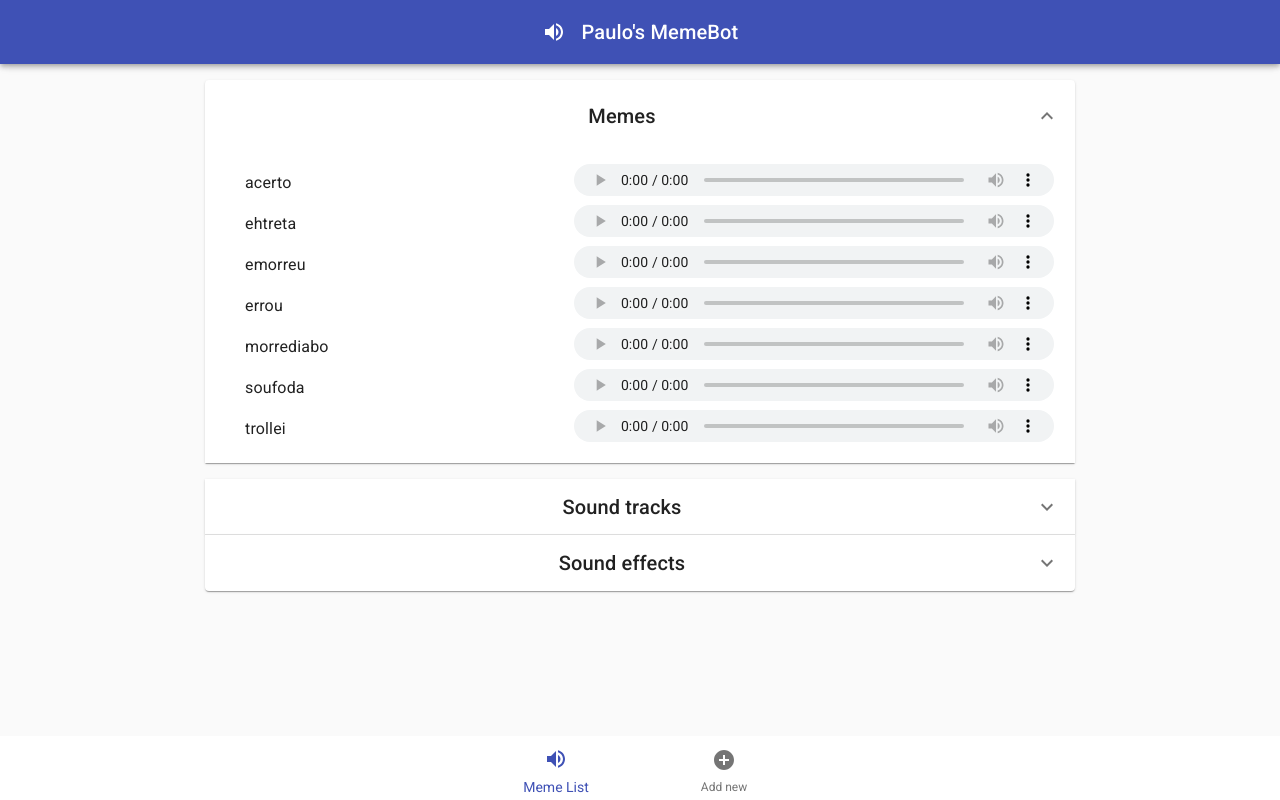
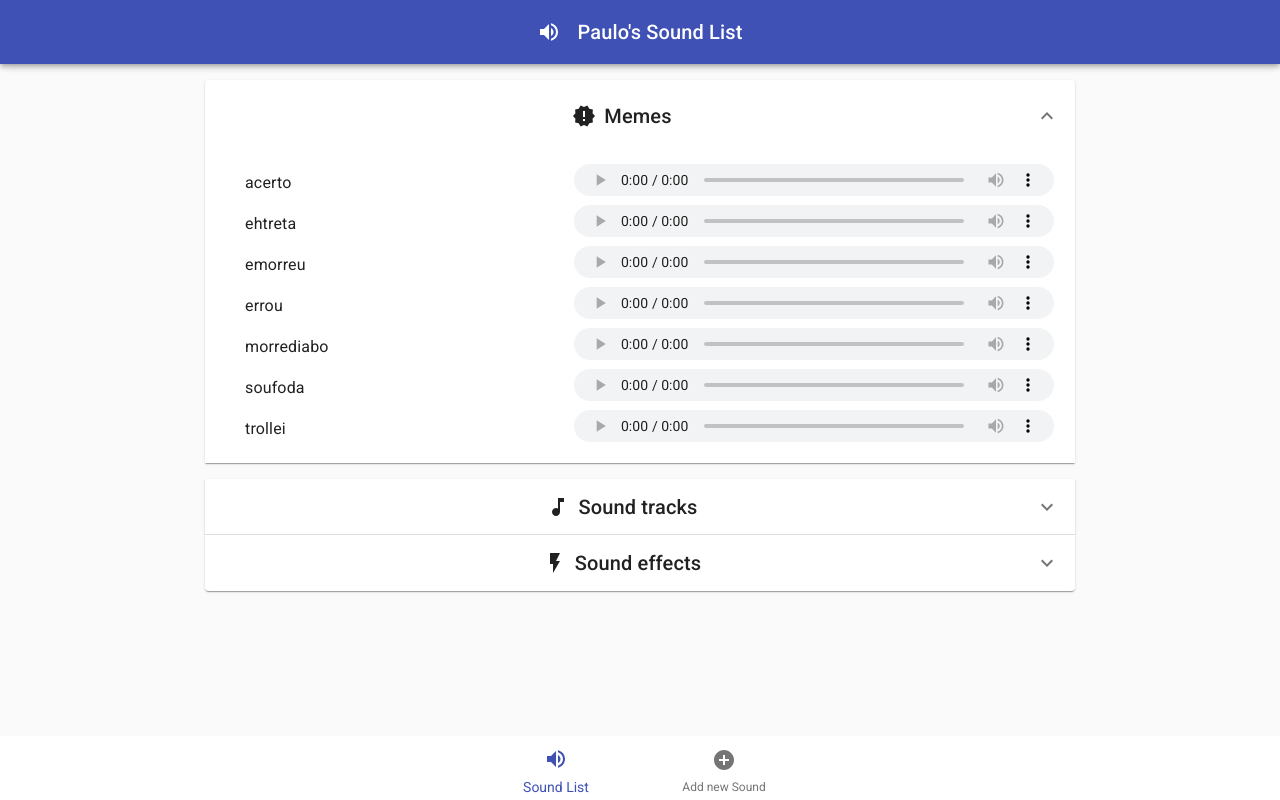
Before and after one commit to pxcx/meme-list, a React (Create React App) app: page / in a window 1280 px wide. Built offline with nearby package versions, Linux system fonts and the light colour scheme.

Commit message:
1st version of UI finished

```diff
--- /dev/null
+++ b/src/components/AddSoundForm/index.tsx
@@ -0,0 +1,16 @@
+import React from 'react';
+
+import { Typography } from '@material-ui/core';
+
+const AddSoundForm: React.FC = () => {
+  return <React.Fragment>
+    <Typography variant="h4" style={{textAlign: 'center', margin: '2rem 0'}}>
+      Lamentamos!
+    </Typography>
+    <Typography style={{textAlign: 'center'}}>
+      Esta página ainda não está pronta
+    </Typography>
+  </React.Fragment>;
+}
+
+export default AddSoundForm;
--- a/src/components/AppFooter/index.tsx
+++ b/src/components/AppFooter/index.tsx
@@ -5,9 +5,12 @@ import AddCircleIcon from '@material-ui/icons/AddCircle';
 
 import styles from './styles.module.css';
 
-const AppFooter: React.FC = () => {
-  const [tab, setTab] = React.useState(0);
+interface OwnProps {
+  tab: Number;
+  setTab: Function;
+}
 
+const AppFooter: React.FC<OwnProps> = ({tab, setTab}) => {
   return (
     <BottomNavigation
       value={tab}
@@ -17,8 +20,8 @@ const AppFooter: React.FC = () => {
       showLabels
       className={styles.container}
     >
-      <BottomNavigationAction label="Meme List" icon={<VolumeUpIcon />} />
-      <BottomNavigationAction label="Add new" icon={<AddCircleIcon />} />
+      <BottomNavigationAction label="Sound List" icon={<VolumeUpIcon />} />
+      <BottomNavigationAction label="Add new Sound" icon={<AddCircleIcon />} />
     </BottomNavigation>
   );
 }
--- a/src/components/AppHeader/index.tsx
+++ b/src/components/AppHeader/index.tsx
@@ -9,7 +9,7 @@ const AppHeader: React.FC = () => {
     <AppBar position="fixed">
       <Toolbar>
         <Typography variant="h6" className={styles.title}>
-          <VolumeUpIcon className={styles.titleIcon} />Paulo's MemeBot
+          <VolumeUpIcon className={styles.titleIcon} />Paulo's Sound List
         </Typography>
       </Toolbar>
     </AppBar>
--- /dev/null
+++ b/src/components/SoundAccordion/index.tsx
@@ -0,0 +1,64 @@
+import React from 'react';
+import { Accordion, AccordionDetails, AccordionSummary, Typography } from '@material-ui/core';
+import ExpandMoreIcon from '@material-ui/icons/ExpandMore';
+import MusicNoteIcon from '@material-ui/icons/MusicNote';
+import NewReleasesIcon from '@material-ui/icons/NewReleases';
+import FlashOnIcon from '@material-ui/icons/FlashOn';
+
+import styles from './styles.module.css';
+
+import SoundList from '../../components/SoundList';
+
+interface OwnProps {
+  memes: string[];
+  soundTracks: string[];
+  sfx: string[];
+}
+
+const SoundAccordion: React.FC<OwnProps> = ({memes, soundTracks, sfx}) => {
+  const [expanded, setExpanded] = React.useState('meme');
+
+  const handleChange = (panel: string) => (
+    event: React.ChangeEvent<{}>,
+    isExpanded : boolean
+  ) => {
+    setExpanded(isExpanded ? panel : '');
+  };
+
+  return (
+    <React.Fragment>
+      <Accordion expanded={expanded==='meme'} onChange={handleChange('meme')}>
+        <AccordionSummary expandIcon={<ExpandMoreIcon />}>
+          <Typography variant="h6" className={styles.title}>
+            <NewReleasesIcon />Memes
+          </Typography>
+        </AccordionSummary>
+        <AccordionDetails>
+          <SoundList audios={memes} />
+        </AccordionDetails>
+      </Accordion>
+      <Accordion expanded={expanded==='trks'} onChange={handleChange('trks')}>
+        <AccordionSummary expandIcon={<ExpandMoreIcon />}>
+          <Typography variant="h6" className={styles.title}>
+            <MusicNoteIcon />Sound tracks
+          </Typography>
+        </AccordionSummary>
+        <AccordionDetails>
+          <SoundList audios={soundTracks} />
+        </AccordionDetails>
+      </Accordion>
+      <Accordion expanded={expanded==='sfx'} onChange={handleChange('sfx')}>
+        <AccordionSummary expandIcon={<ExpandMoreIcon />}>
+          <Typography variant="h6" className={styles.title}>
+            <FlashOnIcon />Sound effects
+          </Typography>
+        </AccordionSummary>
+        <AccordionDetails>
+          <SoundList audios={sfx} />
+        </AccordionDetails>
+      </Accordion>
+    </React.Fragment>
+  );
+}
+
+export default SoundAccordion;
--- /dev/null
+++ b/src/components/SoundAccordion/styles.module.css
@@ -0,0 +1,11 @@
+.title {
+  flex-grow: 1;
+  text-align: center;
+  display: flex;
+  align-items: center;
+  justify-content: center;
+}
+
+.title svg {
+  margin-right: 0.5rem;
+}
--- a/src/components/SoundList/index.tsx
+++ b/src/components/SoundList/index.tsx
@@ -5,19 +5,11 @@ import styles from './styles.module.css';
 
 import AudioPlayer from '../AudioPlayer';
 
+interface OwnProps {
+  audios: string[];
+}
 
-const SoundList: React.FC = () => {
-
-  const audios = [
-    'acerto.mp3',
-    'ehtreta.mp3',
-    'emorreu.mp3',
-    'errou.mp3',
-    'morrediabo.mp3',
-    'soufoda.mp3',
-    'trollei.mp3',
-  ]
-
+const SoundList: React.FC<OwnProps> = ({audios}) => {
   return (
       <Container className={styles.container}>
       {
--- a/src/containers/App/index.tsx
+++ b/src/containers/App/index.tsx
@@ -1,22 +1,37 @@
 import React from 'react';
-import { Accordion, AccordionDetails, AccordionSummary, Container, Grid, Typography } from '@material-ui/core';
-import ExpandMoreIcon from '@material-ui/icons/ExpandMore';
+import { Container, Grid } from '@material-ui/core';
 
 import styles from './styles.module.css';
 
-import SoundList from '../../components/SoundList';
 import AppHeader from '../../components/AppHeader';
 import AppFooter from '../../components/AppFooter';
+import SoundAccordion from '../../components/SoundAccordion';
+import AddSoundForm from '../../components/AddSoundForm';
 
 function App() {
-  const [expanded, setExpanded] = React.useState('meme');
+  const [tab, setTab] = React.useState(0);
 
-  const handleChange = (panel: string) => (
-    event: React.ChangeEvent<{}>,
-    isExpanded : boolean
-  ) => {
-    setExpanded(isExpanded ? panel : '');
-  };
+  const memes = [
+    'acerto.mp3',
+    'ehtreta.mp3',
+    'emorreu.mp3',
+    'errou.mp3',
+    'morrediabo.mp3',
+    'soufoda.mp3',
+    'trollei.mp3',
+  ];
+
+  const soundsTracks = [
+    'triste.mp3',
+    'feliz.mp3',
+    'suspense.mp3'
+  ];
+
+  const sfx = [
+    'grilo.mp3',
+    'breaking_news.mp3',
+    'explosao.mp3'
+  ];
 
   return (
     <Container className={styles.app}>
@@ -25,33 +40,18 @@ function App() {
           <AppHeader />
         </Grid>
         <Grid item xs={12} className={styles.container}>
-          <Accordion expanded={expanded==='meme'} onChange={handleChange('meme')}>
-            <AccordionSummary expandIcon={<ExpandMoreIcon />}>
-              <Typography variant="h6" className={styles.title}>Memes</Typography>
-            </AccordionSummary>
-            <AccordionDetails>
-              <SoundList />
-            </AccordionDetails>
-          </Accordion>
-          <Accordion expanded={expanded==='trks'} onChange={handleChange('trks')}>
-            <AccordionSummary expandIcon={<ExpandMoreIcon />}>
-              <Typography variant="h6" className={styles.title}>Sound tracks</Typography>
-            </AccordionSummary>
-            <AccordionDetails>
-              <SoundList />
-            </AccordionDetails>
-          </Accordion>
-          <Accordion expanded={expanded==='sfx'} onChange={handleChange('sfx')}>
-            <AccordionSummary expandIcon={<ExpandMoreIcon />}>
-              <Typography variant="h6" className={styles.title}>Sound effects</Typography>
-            </AccordionSummary>
-            <AccordionDetails>
-              <SoundList />
-            </AccordionDetails>
-          </Accordion>
+          {
+            tab === 0 ? (
+              <SoundAccordion
+                memes={memes}
+                soundTracks={soundsTracks}
+                sfx={sfx}
+              />
+            ): <AddSoundForm />
+          }
         </Grid>
         <Grid item xs={12}>
-          <AppFooter />
+          <AppFooter tab={tab} setTab={setTab} />
         </Grid>
       </Grid>
     </Container>
--- a/src/containers/App/styles.module.css
+++ b/src/containers/App/styles.module.css
@@ -2,8 +2,3 @@
   max-width: 870px !important;
   margin: 80px auto !important;
 }
-
-.title {
-  flex-grow: 1;
-  text-align: center;
-}
```
